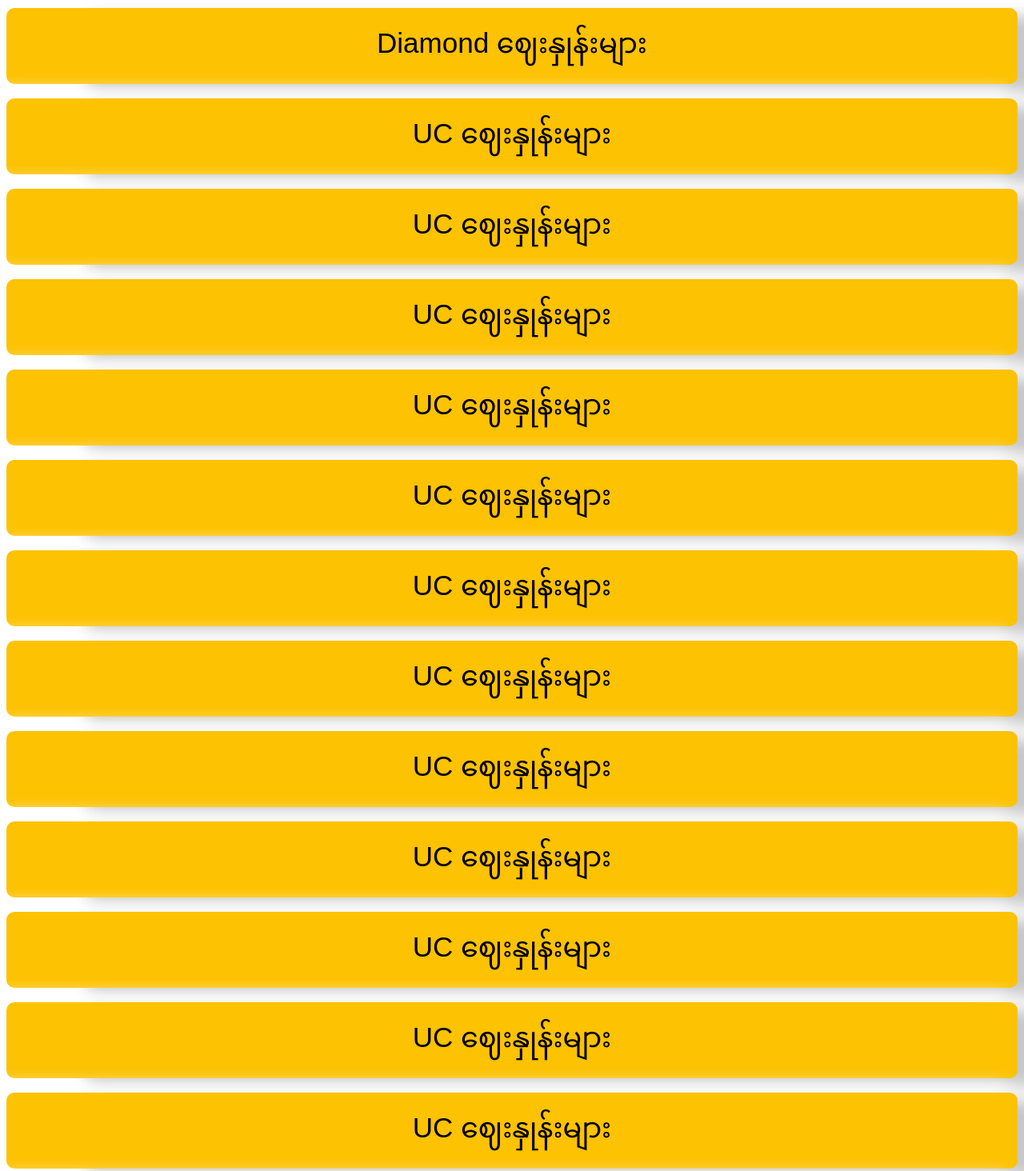
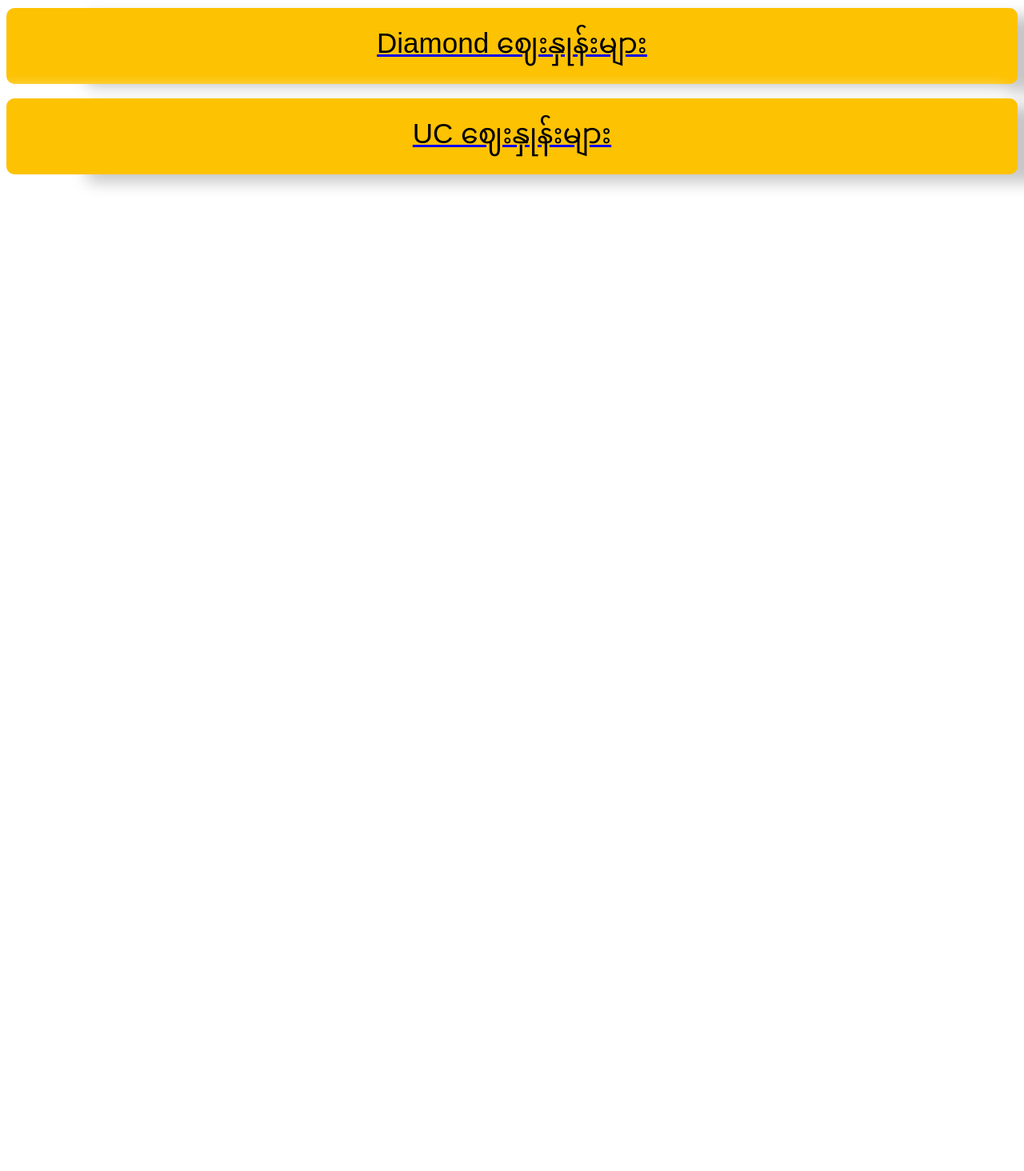
Before and after one commit to ardeo404/ardeo, a plain HTML site: page index.html in a window 1280 px wide. Shown: the part 380-1844 px from the top of the page at 80% size. After the commit the page ends 800 px from the top, so only its background shows below. Drawn offline with Linux system fonts and the light colour scheme.

Commit message:
Update index.html

```diff
--- a/index.html
+++ b/index.html
@@ -61,27 +61,12 @@
 <body>
 <marquee> Ardeo ~ Multiple eSports Service</marquee>
 <br><br><br><br><br><br><br><br><br><br><br><br><br><br><br><br><br><br><br><br><br>
-
+<a href="./ml.html">
 <div class="btn-soft noselect">Diamond ‌ဈေးနှုန်းများ</div> <br>
 </a>
+<a href="./pubg.html">
 <div class="btn-soft noselect">UC ဈေးနှုန်းများ</div> <br>
-<div class="btn-soft noselect">UC ဈေးနှုန်းများ</div> <br>
-<div class="btn-soft noselect">UC ဈေးနှုန်းများ</div> <br>
-<div class="btn-soft noselect">UC ဈေးနှုန်းများ</div> <br>
-<div class="btn-soft noselect">UC ဈေးနှုန်းများ</div> <br>
-<div class="btn-soft noselect">UC ဈေးနှုန်းများ</div> <br>
-<div class="btn-soft noselect">UC ဈေးနှုန်းများ</div> <br>
-<div class="btn-soft noselect">UC ဈေးနှုန်းများ</div> <br>
-<div class="btn-soft noselect">UC ဈေးနှုန်းများ</div> <br>
-<div class="btn-soft noselect">UC ဈေးနှုန်းများ</div> <br>
-<div class="btn-soft noselect">UC ဈေးနှုန်းများ</div> <br>
-<div class="btn-soft noselect">UC ဈေးနှုန်းများ</div> <br>
-<div class="btn-soft noselect">UC ဈေးနှုန်းများ</div> <br>
-<div class="btn-soft noselect">UC ဈေးနှုန်းများ</div> <br>
-<div class="btn-soft noselect">UC ဈေးနှုန်းများ</div> <br>
-<div class="btn-soft noselect">UC ဈေးနှုန်းများ</div> <br>
-<div class="btn-soft noselect">UC ဈေးနှုန်းများ</div> <br>
-<div class="btn-soft noselect">UC ဈေးနှုန်းများ</div> <br>
+</a>
 
 
 </body>
```
